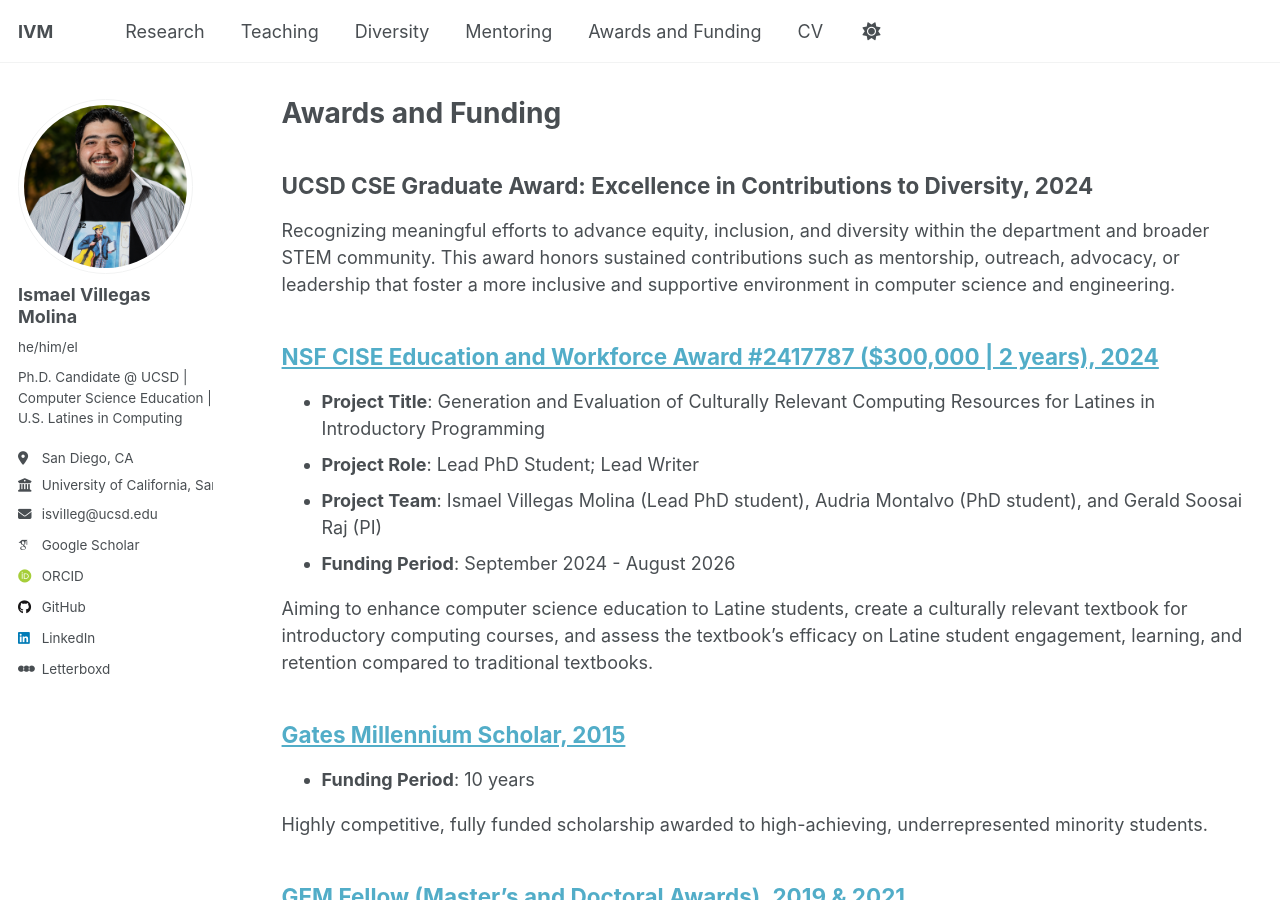
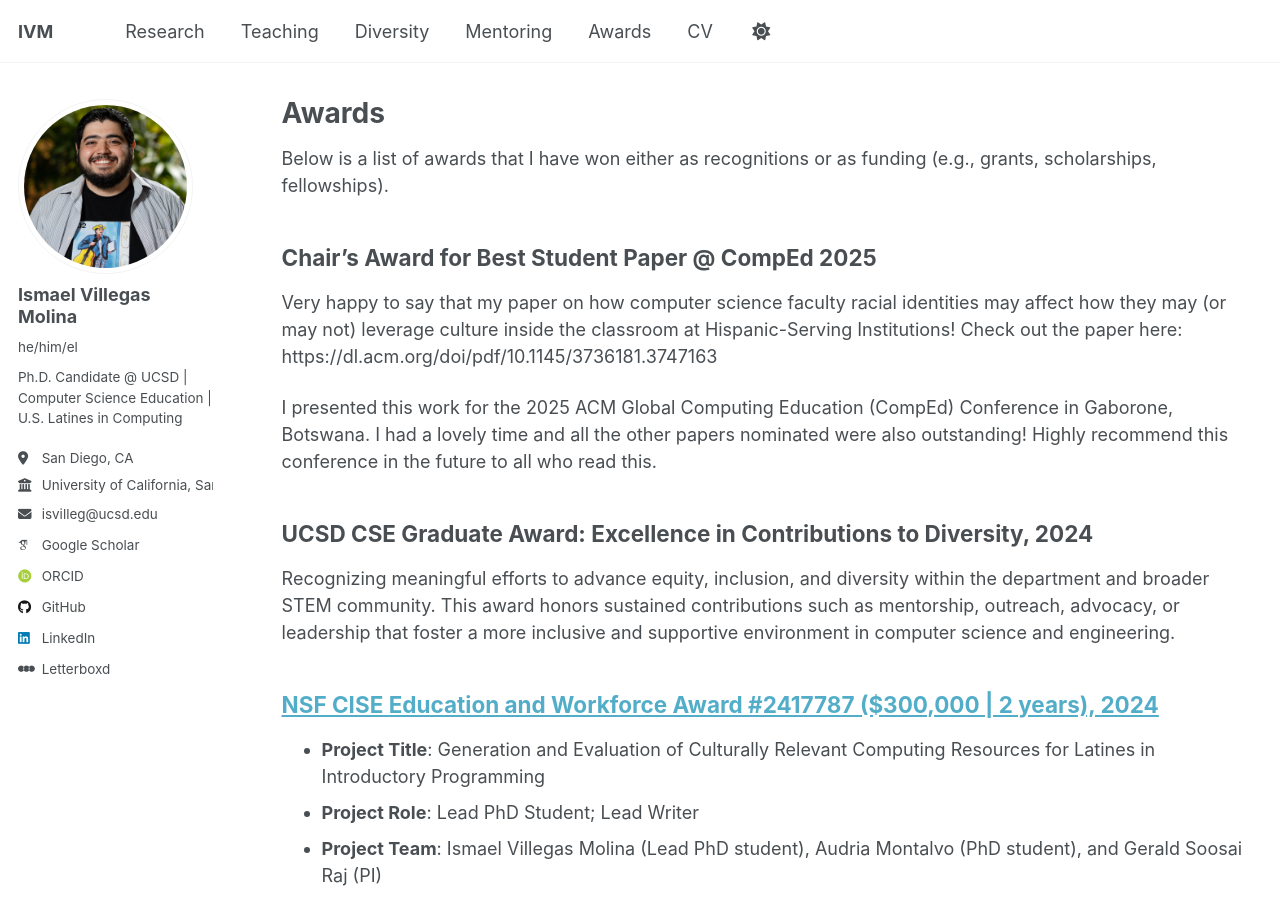
Before and after one commit to IsmaelV/IsmaelV.github.io, a Jekyll site: the page built from _pages/awards.md, in a window 1280 px wide and 900 px high. Built offline with Jekyll 4.4.1, drawn with Linux system fonts in a browser that asks for light colours; some web fonts are replaced; a script that is not in the unit is left out.

Commit message:
Updated Awards to only be about awards and less focus on 'funding' in the tab

```diff
--- a/_data/navigation.yml
+++ b/_data/navigation.yml
@@ -20,7 +20,7 @@ main:
   - title: "Mentoring"
     url: "/mentoring/"
 
-  - title: "Awards and Funding"
+  - title: "Awards"
     url: "/awards/"
 
   - title: "CV"
--- a/_pages/awards.md
+++ b/_pages/awards.md
@@ -1,8 +1,15 @@
 ---
 layout: archive
-title: "Awards and Funding"
+title: "Awards"
 permalink: /awards/
 ---
+
+Below is a list of awards that I have won either as recognitions or as funding (e.g., grants, scholarships, fellowships).
+
+## Chair's Award for Best Student Paper @ CompEd 2025
+Very happy to say that my paper on how computer science faculty racial identities may affect how they may (or may not) leverage culture inside the classroom at Hispanic-Serving Institutions! Check out the paper here: https://dl.acm.org/doi/pdf/10.1145/3736181.3747163
+
+I presented this work for the 2025 ACM Global Computing Education (CompEd) Conference in Gaborone, Botswana. I had a lovely time and all the other papers nominated were also outstanding! Highly recommend this conference in the future to all who read this.
 
 ## UCSD CSE Graduate Award: Excellence in Contributions to Diversity, 2024
 
```
